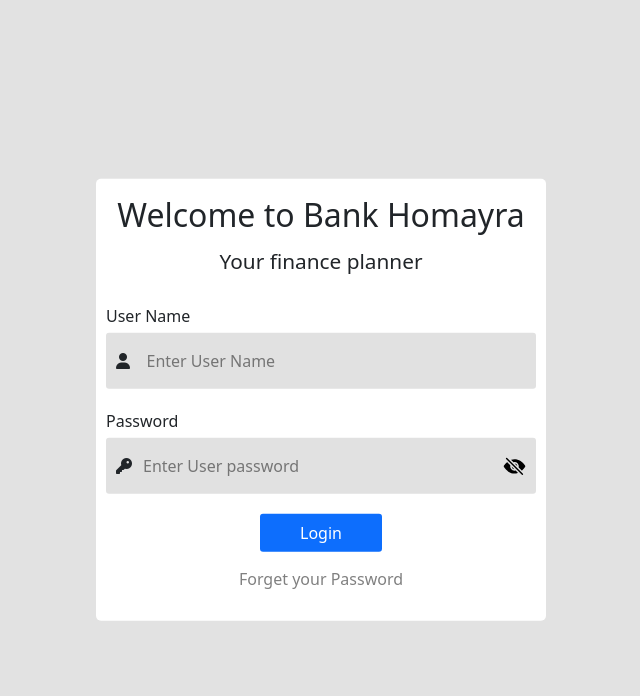
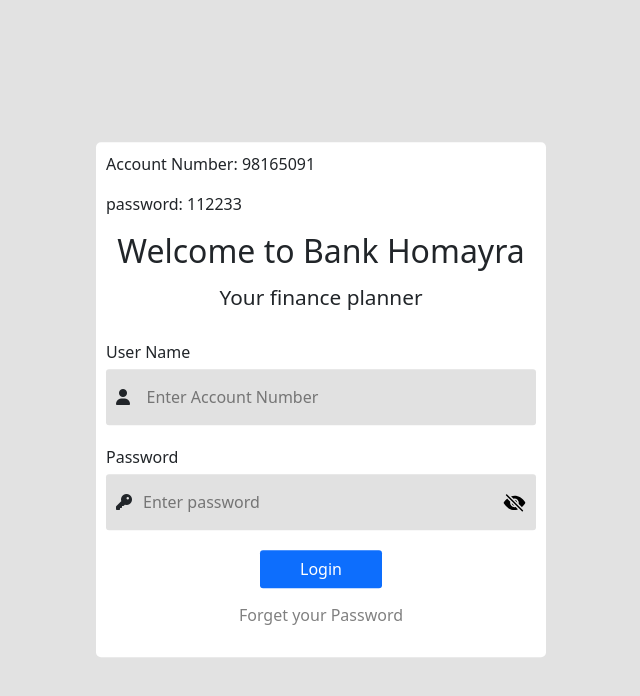
Before and after one commit to fxjakaria04/bank-Homayra, a plain HTML site: page index.html in a window 1280 px wide. Shown: the whole page, without its empty margins (319-959 px from the left). Drawn offline with Linux system fonts and the light colour scheme.

Commit message:
add signature and user pass

```diff
--- a/index.html
+++ b/index.html
@@ -1,10 +1,19 @@
 <!DOCTYPE html>
 <html lang="en">
 <head>
+    <!-- This website was created by
+    Author : Jakaria Talukdar
+    WhatsApp : +880 1798-165091
+    Telegram : https://t.me/FreelancerXakaria
+    Skype : live:.cid.30337a0103de3db4
+    Facebook : https://www.facebook.com/jakaria.talukdar2001
+    Note : call 01798165091 for live contract -->
     <meta charset="UTF-8">
     <meta name="viewport" content="width=device-width, initial-scale=1.0">
+    <meta name="description" content="This is a demo bank created by jakaria talukdar which is fully functional">
+    <meta name="keywords" content="bank, javaScript, javaScript bank, demo bank">
+    <meta name="author" content="Jakaria Talukdar">
     <title>Bank Homayra</title>
-
     <link rel="stylesheet" href="https://cdnjs.cloudflare.com/ajax/libs/font-awesome/6.5.1/css/all.min.css" integrity="sha512-DTOQO9RWCH3ppGqcWaEA1BIZOC6xxalwEsw9c2QQeAIftl+Vegovlnee1c9QX4TctnWMn13TZye+giMm8e2LwA==" crossorigin="anonymous" referrerpolicy="no-referrer" />
     <link rel="stylesheet" href="style.css">
     <link rel="stylesheet" href="css/bootstrap.css">
@@ -12,7 +21,12 @@
 </head>
 <body>
     <div class="login-section">
+
         <div class="login-box">
+            <div class="information-box">
+                <p>Account Number: 98165091</p>
+                <p>password: 112233</p>
+            </div>
             <div class="title-area">
                 <h1 id="title">Welcome to Bank Homayra</h1>
                 <h3 id="welcome-massege">Your finance planner</h3>
@@ -21,13 +35,13 @@
                 <label for="username">User Name</label>
                 <div class="input-tag mb-10">
                     <i class="fa-solid fa-user"></i>
-                    <input type="number" name="" class="user" id="username" placeholder="Enter User Name">
+                    <input type="number" name="" class="user" id="username" placeholder="Enter Account Number">
 
                 </div>
                 <label for="password">Password</label>
                 <div class="input-tag">
                     <i class="fa-solid fa-key"></i>
-                    <input type="password" name="" id="password" placeholder="Enter User password">
+                    <input type="password" name="" id="password" placeholder="Enter password">
                     <!-- <i class="fa-regular fa-eye" id="show-hide"></i> -->
                     <img src="eye-off.svg" alt="" class="show-hide" id="show-hide">
 
```
